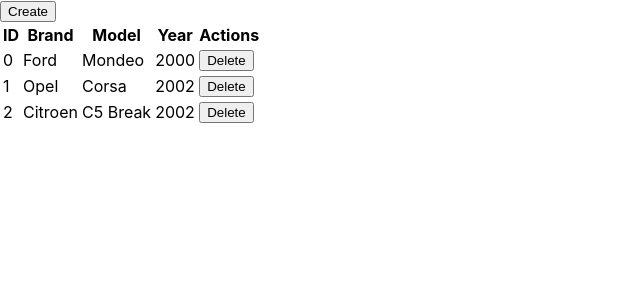
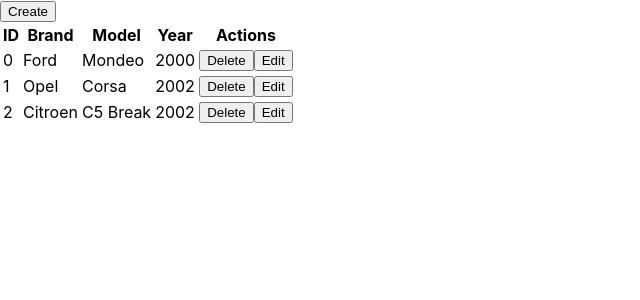
Before and after one commit to TheSugusMaster/react_course, a React (Create React App) app in the folder crud-test/: page / in a window 1280 px wide. Shown: the top 300 px of the page, without its empty margins (0-640 px from the left). Built offline with nearby package versions, Linux system fonts and the light colour scheme.

Commit message:
Finalizes implementation

```diff
--- a/crud-test/src/components/Auto/AutoForm.tsx
+++ b/crud-test/src/components/Auto/AutoForm.tsx
@@ -4,17 +4,21 @@
 import Dialog from "../Dialog";
 
 interface Props {
+    auto? : Auto;
     onSave: (auto: Auto) => void;
 }
 
 const AutoForm: React.FC<Props> = (props) => {
-    const [auto, setAuto] = React.useState<Auto>(defaultAuto);
+    const [auto, setAuto] = React.useState<Auto>(props.auto ? props.auto : defaultAuto);
     const [open, isOpen] = useState(false);
 
     const handleSubmit = (e: React.FormEvent<HTMLFormElement>) => {
         e.preventDefault();
         props.onSave(auto);
-        e.currentTarget.reset();
+        toggleDialog();
+        if(!props.auto){
+            setAuto(props.auto ? props.auto : defaultAuto);
+        }
     }
 
     const handleChange = (e:React.ChangeEvent<HTMLInputElement>) => {
@@ -27,15 +31,15 @@
 
     return (
         <>
-        <button onClick={toggleDialog}>Create</button>
+        <button onClick={toggleDialog}>{props.auto ? 'Edit' : 'Create'}</button>
         <Dialog open={open}>
         <form className="AutoForm" onSubmit={handleSubmit}>
             <label htmlFor="brand">Brand</label>
-            <input type="text" name="brand" id="brand" onChange={handleChange}></input>
+            <input type="text" name="brand" id="brand" onChange={handleChange} value={auto.brand}></input>
             <label htmlFor="model">Model</label>
-            <input type="text" name="model" id="model" onChange={handleChange}></input>
+            <input type="text" name="model" id="model" onChange={handleChange} value={auto.model}></input>
             <label htmlFor="year">Year</label>
-            <input type="text" name="year" id="year" onChange={handleChange}></input>
+            <input type="text" name="year" id="year" onChange={handleChange} value={auto.year}></input>
             <input type="submit" value="Save" />
         </form>
         <button type="button" onClick={toggleDialog}>Cancel</button>
--- a/crud-test/src/components/Auto/AutoIndex.tsx
+++ b/crud-test/src/components/Auto/AutoIndex.tsx
@@ -1,9 +1,11 @@
 import React from "react";
 import { Auto } from "../../models/Auto";
+import AutoForm from "./AutoForm";
 
 interface Props {
     autos: Auto[],
     onDelete: (auto: Auto) => void;
+    onEdit: (auto: Auto) => void;
 }
 
 const AutoIndex: React.FC<Props> = (props) => {
@@ -34,6 +36,7 @@
                             <td>{auto.year}</td>
                             <td>
                                 <button onClick={createDeleteAction(auto)}>Delete</button>
+                                <AutoForm onSave={props.onEdit} auto={auto} />
                             </td>
                         </tr>
                     )
--- a/crud-test/src/containers/App.tsx
+++ b/crud-test/src/containers/App.tsx
@@ -17,6 +17,10 @@
   setAutos(autos.filter(a => a.id !== auto.id));
 }
 
+const editAuto = (auto: Auto) => {
+  setAutos(autos.map(a => a.id === auto.id ? auto : a));
+}
+
 const createAuto = (auto: Auto) => {
   setAutos([...autos, {...auto, id: new Date().getTime()}]);
 }
@@ -24,7 +28,7 @@
 return (
   <div className="App">
     <AutoForm onSave={createAuto} />
-    <AutoIndex autos={autos} onDelete={deleteAuto} />
+    <AutoIndex autos={autos} onEdit={editAuto} onDelete={deleteAuto} />
   </div>
 );
 }
```
